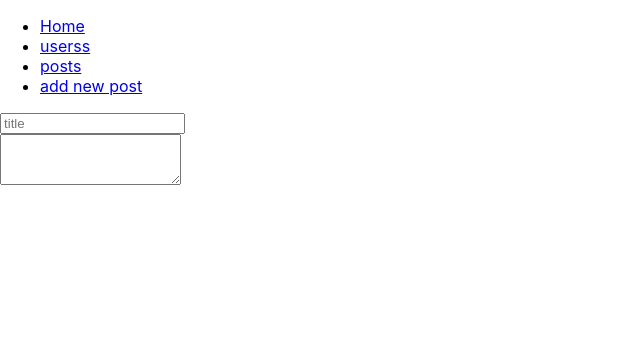
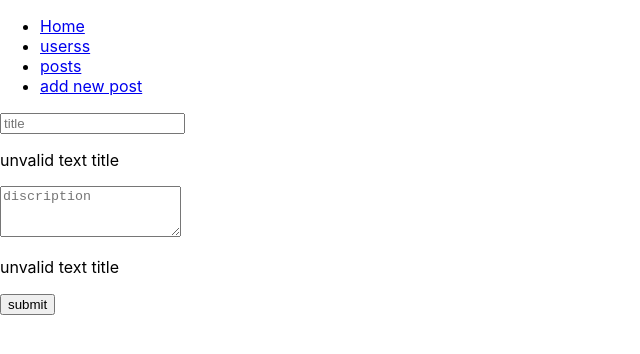
Before and after one commit to simpile/MERN-client, a React (Create React App) app: page /newpost in a window 1280 px wide. Shown: the top 354 px of the page, without its empty margins (0-640 px from the left). Built offline with nearby package versions, Linux system fonts and the light colour scheme.

Commit message:
manage input Validation with useReducer

```diff
--- a/src/posts/pages/NewPost.js
+++ b/src/posts/pages/NewPost.js
@@ -1,12 +1,14 @@
 import React from 'react'
+import Button from '../../shares/FormElemants/Button'
 import Input from '../../shares/FormElemants/Input'
 
 function NewPost() {
   return (
 <div>
   <form>
-    <Input element="input" placeholder="title" type="text"/>
-    <Input />
+    <Input element="input" placeholder="title" type="text" errorText="unvalid text title"/>
+    <Input placeholder="discription" errorText="unvalid text title"/>
+    <Button>submit</Button>
   </form>
 </div>
     )
--- a/src/shares/FormElemants/Input.js
+++ b/src/shares/FormElemants/Input.js
@@ -1,20 +1,42 @@
-import React from 'react'
+import React, { useReducer } from 'react'
 
+const inputReducer=(state, action)=>{
+  switch(action.type){
+    case"CHANGE"
+    :return{...state,
+      value:action.val,
+      isValid:true
+    }
+  }
+
+}
 function Input(props) {
+  const[inputState, dispatch]= useReducer(inputReducer,{value:"", isValid:false})
+  const changeHandler =(event)=>{
+dispatch({
+  type:"CHANGE",
+  val:event.target.value
+})
+  }
     const element = props.element === "input"?(<input
     id={props.id}
     type={props.type}
     placeholder={props.placeholder}
+    onChange={changeHandler}
+    value={inputState.value}
     />):(
         <textarea
         id={props.id}
         rows={props.row || 3}
         placeholder={props.placeholder}
+        onChange={changeHandler}
+        value={inputState.value}
         />
     )
   return (
     <div>
         {element}
+        {!inputState.isValid && <p>{props.errorText}</p>}
     </div>
   )
 }
```
